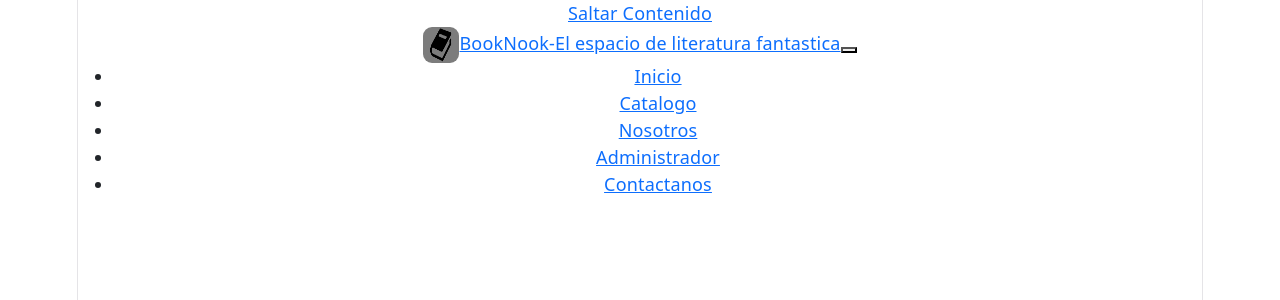
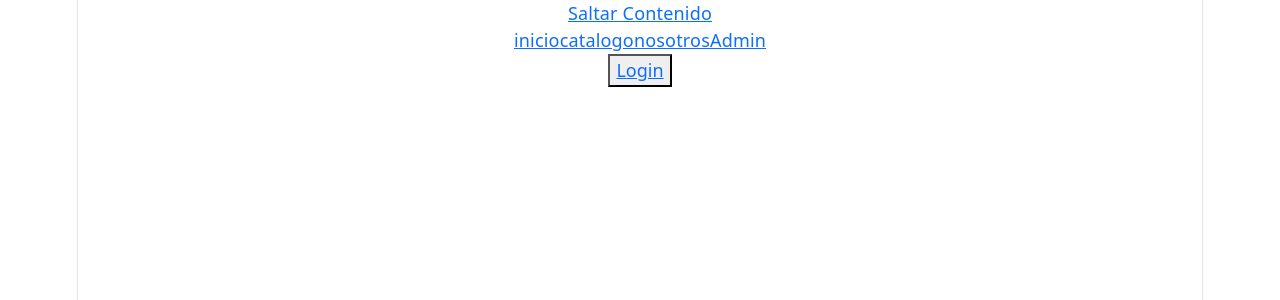
Before and after one commit to Sushy-trash/BookNook-React, a React (Vite) app in the folder BN-react/: page / in a window 1280 px wide. Shown: the top 300 px of the page. Built offline with nearby package versions, Linux system fonts and the light colour scheme.

Commit message:
reestructuracion

```diff
--- a/BN-react/src/App.css
+++ b/BN-react/src/App.css
@@ -1,150 +1,29 @@
-/* Contenedor general y encabezado */
 .container {
   max-width: 1160px;
 }
-.NavegacionPrincipal {
-  position: sticky;
+.header {
+  position:sticky;
   top: 0;
-  z-index: 100;
-  background: #4b4b4bef;
-  border-bottom: 1px solid #242424;
+  background-color: #818181;
+  padding: 20px;
+  text-align: center;
+  border-bottom: 1px solid #515250;
   backdrop-filter: blur(12px);
 }
-.navbar {
+.header-navegacion{
+  display: flex;
+  justify-content: space-between;
+  align-items: center;
   min-height: 85px;
 }
-.brand {
-  display: inline-flex;
-  align-items: center;
-  gap: 9px;
-  font-weight: 800;
-  font-size: 1.7rem;
-  letter-spacing: -0.06em;
+
+.navegacion-link{
+  background-color: #f52727;
+  color: #f52727;
+  text-decoration:none;
+  font-size: 16px;
+  padding: 10px;
+  border-radius:6px;
+  transition: background-color 0.2s;
+  display: inline-block;
 }
-.logo-booknook {
-  display: inline-flex;
-  justify-content: center;
-  align-items: center;
-  background: #7c7c7c;
-  color: #313131;
-  width: 36px;
-  height: 36px;
-  border-radius: 9px;
-  font-size: 1.6rem;
-}
-.brand-dot {
-  font-size: 0.7rem;
-  align-self: flex-start;
-  margin-top: 8px;
-  letter-spacing: 0;
-}
-.nav-link {
-  font-size: 0.9rem;
-  color: #53564e;
-}
-.btn {
-  border-radius: 6px;
-  padding: 0.8rem 1.3rem;
-  font-weight: 600;
-  font-size: 0.9rem;
-}
-.btn-dark {
-  background: #292e24;
-  border-color: #292e24;
-}
-.btn-dark:hover {
-  background: #898a89;
-  border-color: #b8b8b8;
-}
-/* Inicio: presentación, portada y beneficios */
-.hero-section {
-  background: #f5f6ee;
-  padding-top: 70px;
-}
-.eyebrow {
-  font-size: 0.7rem;
-  font-weight: 700;
-  letter-spacing: 0.16em;
-  margin-bottom: 20px;
-  color: #65734b;
-}
-h1 {
-  font-size: clamp(3rem, 6vw, 5rem);
-  font-weight: 800;
-  line-height: 1.1;
-  letter-spacing: -0.065em;
-}
-h1 span {
-  color: #718a3c;
-}
-.hero-description {
-  font-size: 1.05rem;
-  line-height: 1.8;
-  color: #6b7063;
-  max-width: 420px;
-  margin: 25px 0 30px;
-}
-.hero-note {
-  font-size: 0.75rem;
-  color: #6b7063;
-  margin-top: 35px;
-}
-.hero-image-wrap {
-  position: relative;
-  border-radius: 15px;
-  overflow: hidden;
-  background: #e5e9d9;
-  height: 445px;
-}
-.hero-image {
-  width: 100%;
-  height: 100%;
-  object-fit: contain;
-  padding: 50px 25px 95px;
-  mix-blend-mode: multiply;
-}
-.hero-image-label {
-  position: absolute;
-  bottom: 20px;
-  left: 20px;
-  padding: 15px 22px;
-  border-radius: 8px;
-  background: #fffffff2;
-}
-.hero-image-label small,
-.hero-image-label strong {
-  display: block;
-}
-.hero-image-label small {
-  font-size: 0.7rem;
-  color: #626956;
-}
-.hero-image-label strong {
-  font-size: 1.15rem;
-}
-.hero-sticker {
-  position: absolute;
-  right: 20px;
-  top: 20px;
-  background: #dce7ad;
-  border-radius: 50%;
-  width: 86px;
-  height: 86px;
-  display: flex;
-  justify-content: center;
-  align-items: center;
-  transform: rotate(12deg);
-  font-weight: 800;
-  font-size: 0.85rem;
-}
-.benefits {
-  margin-top: 65px;
-  padding: 25px 0;
-  border-top: 1px solid #dfe3d4;
-  font-size: 0.85rem;
-}
-.benefits span {
-  color: #68794c;
-  font-size: 0.7rem;
-  margin-right: 15px;
-}
--- a/BN-react/src/App.jsx
+++ b/BN-react/src/App.jsx
@@ -3,7 +3,6 @@ import './App.css'
 import Header from './component/Header'
 function App() {
   const [count, setCount] = useState(0)
-
   return (
     <>
       <Header/>
--- a/BN-react/src/component/Header.jsx
+++ b/BN-react/src/component/Header.jsx
@@ -5,51 +5,17 @@ export default function Header(){
     return(
         <>
             <a classname="skip-link" href="#contenido">Saltar Contenido</a>
-            <header classname="barra-navegacion">
-                    <nav classname="navbar navbar-expand-md container"
-                        aria-label="Navegacion Principal">
-                        <a classname="navbar-brand"
-                        href="#Inicio"
-                        aria-label="BookNook-el espacio de tu literatura Fantastica,inicio">
-                            <Logo/>
-                        </a>
-                        <button classname="navbar-toggler"
-                        type="button"
-                        aria-control="menu-principal"
-                        aria-expanded={open}
-                        aria-label="Abrir o cerrar el menu"
-                        onClick={() => setOpen(!open)}>
-                            <span classname="navbar-toggler-icon"/>
-                        </button>
+            <header classname="header">
+                <nav classname="header-navegacion">
+                    <a classname="navegacion-link" href="#inicio">inicio</a>
+                    <a classname="navegacion-link" href="#catalogo">catalogo</a>
+                    <a classname="navegacion-link" href="#nosotros">nosotros</a>
+                    <a classname="navegacion-link" href="/admin.html">Admin</a>
 
-                        <div id="menu-link"
-                        classname={`collapse navbar-collapse ${open ? 'show' : ''}`}>
-                            <ul classname="navbar-nav" ms-auto align-items-md-center- gap-md-4>
-                                {[
-                                    ['inicio','Inicio'],
-                                    ['catalogo','Catalogo'],
-                                    ['nosotros','Nosotros'],
-
-                                ].map(([id, label]) => (
-                                    <li classname="nav-item" key={id}>
-                                        <a classname="nav-link" href={`#${id}`}>{label}</a>
-                                    </li>
-                                ))}
-                                <li classname="nav-item">
-                                    <a classname="nav-link" href="/admin.html">
-                                        Administrador
-                                    </a>
-                                </li>
-                                <li classname="nav-item">
-                                    <a classname="btn btn-grey nav-contact"
-                                    href="#contacto"
-                                    onClick={() => setOpen(false)}>
-                                        Contactanos
-                                    </a>
-                                </li>
-                            </ul>
-                        </div>
-                    </nav>
+                </nav>
+                <button className="header-boton" onClick={() => setOpen(!open)}>
+                    <a classname="btn-login "href="#login">Login</a>
+                </button>
             </header>
 
         </>
--- a/BN-react/src/main.jsx
+++ b/BN-react/src/main.jsx
@@ -6,6 +6,6 @@ import App from './App.jsx'
 
 createRoot(document.getElementById('root')).render(
   <StrictMode>
-    <App />
+    <App/>
   </StrictMode>,
 )
```
Also changed, not shown: BN-react/src/component/Catalogo.css (added), BN-react/src/component/Catalogo.jsx (added), BN-react/src/component/Contacto.jsx (added), BN-react/src/component/Login.jsx (added), BN-react/src/component/Nosotros.jsx (added), BN-react/src/component/Producto.css (added), BN-react/src/component/Producto.jsx (added).
